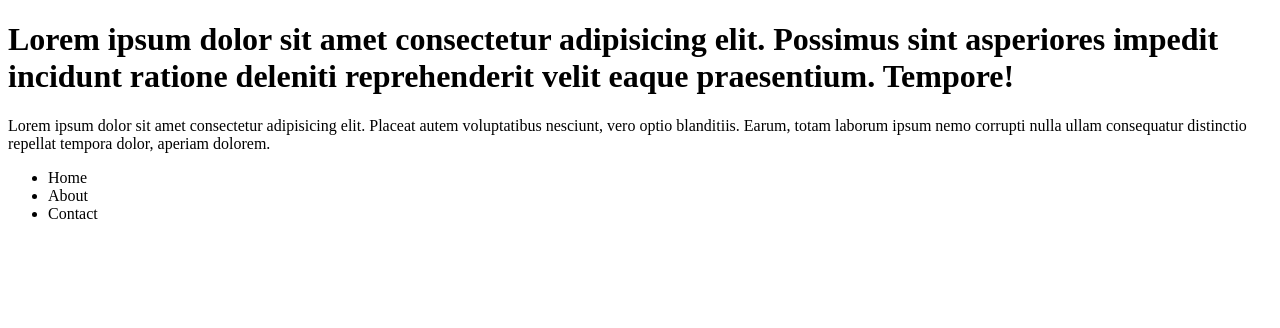
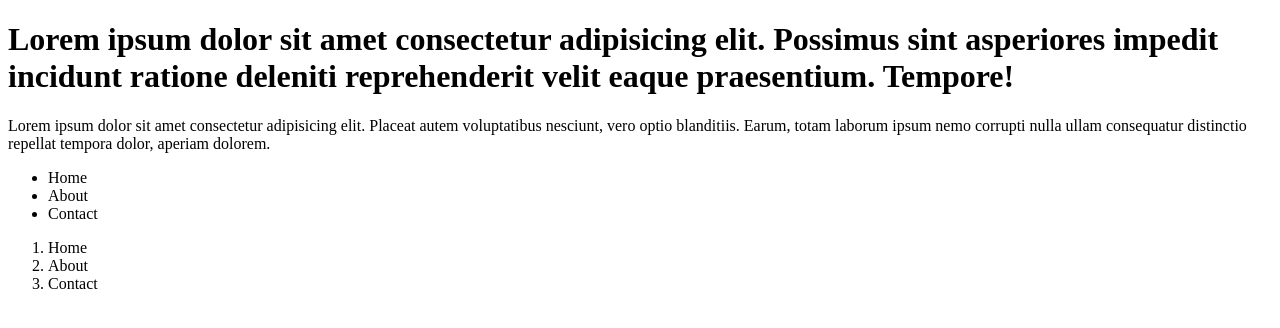
Before and after one commit to Abel2281/git_Tutorial, a plain HTML site: page index.html in a window 1280 px wide. Drawn offline with Linux system fonts and the light colour scheme.

Commit message:
add ordered list

```diff
--- a/index.html
+++ b/index.html
@@ -13,5 +13,10 @@
         <li>About</li>
         <li>Contact</li>
     </ul>
+    <ol>
+        <li>Home</li>
+        <li>About</li>
+        <li>Contact</li>
+    </ol>
 </body>
 </html>
```
